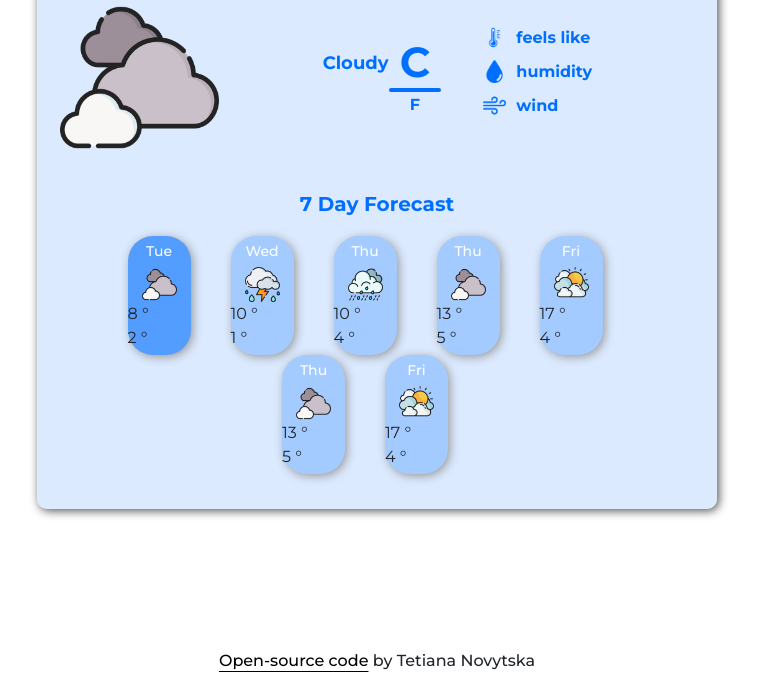
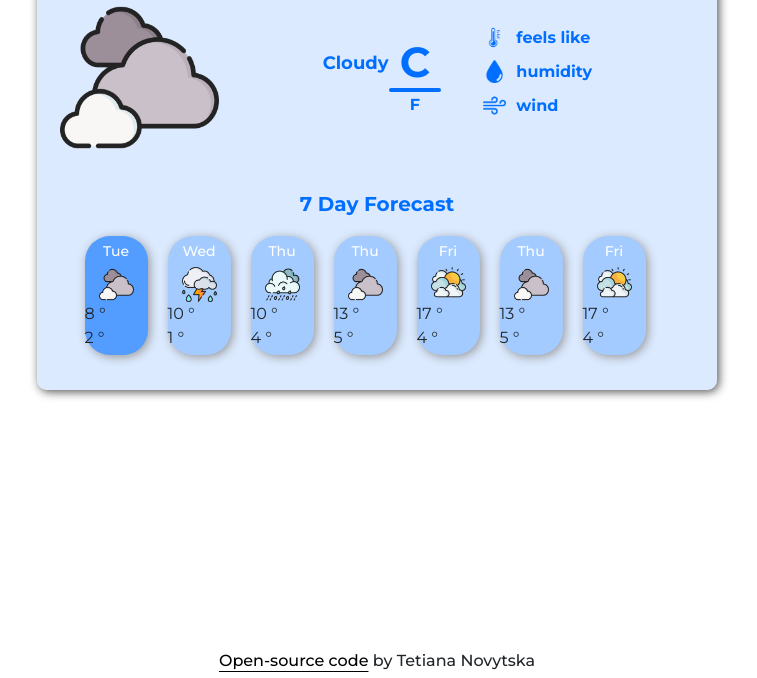
Before and after one commit to TatianaNovitskaya/weather-app, a plain HTML site: page index.html in a window 1280 px wide. Shown: the part 122-800 px from the top of the page, without its empty margins (263-1020 px from the left). Drawn offline with nearby package versions, Linux system fonts and the light colour scheme.

Commit message:
Added styles for forecast

```diff
--- a/src/styles.css
+++ b/src/styles.css
@@ -216,7 +216,9 @@
 .weather-app-forecast {
     margin-top: 35px;
 }
-
+.weather-app-forecast .row{
+    padding: 0;
+}
 .forecast-title {
     margin-bottom: 20px;
     text-align: center;
@@ -233,7 +235,7 @@
     border-radius: 25px;
     -webkit-box-shadow: 2px 2px 10px #999;
     box-shadow: 2px 2px 10px #999;
-    margin: 0 20px;
+    margin: 0 10px;
     padding: 5px 0;
     width: 63px;
 }
```
